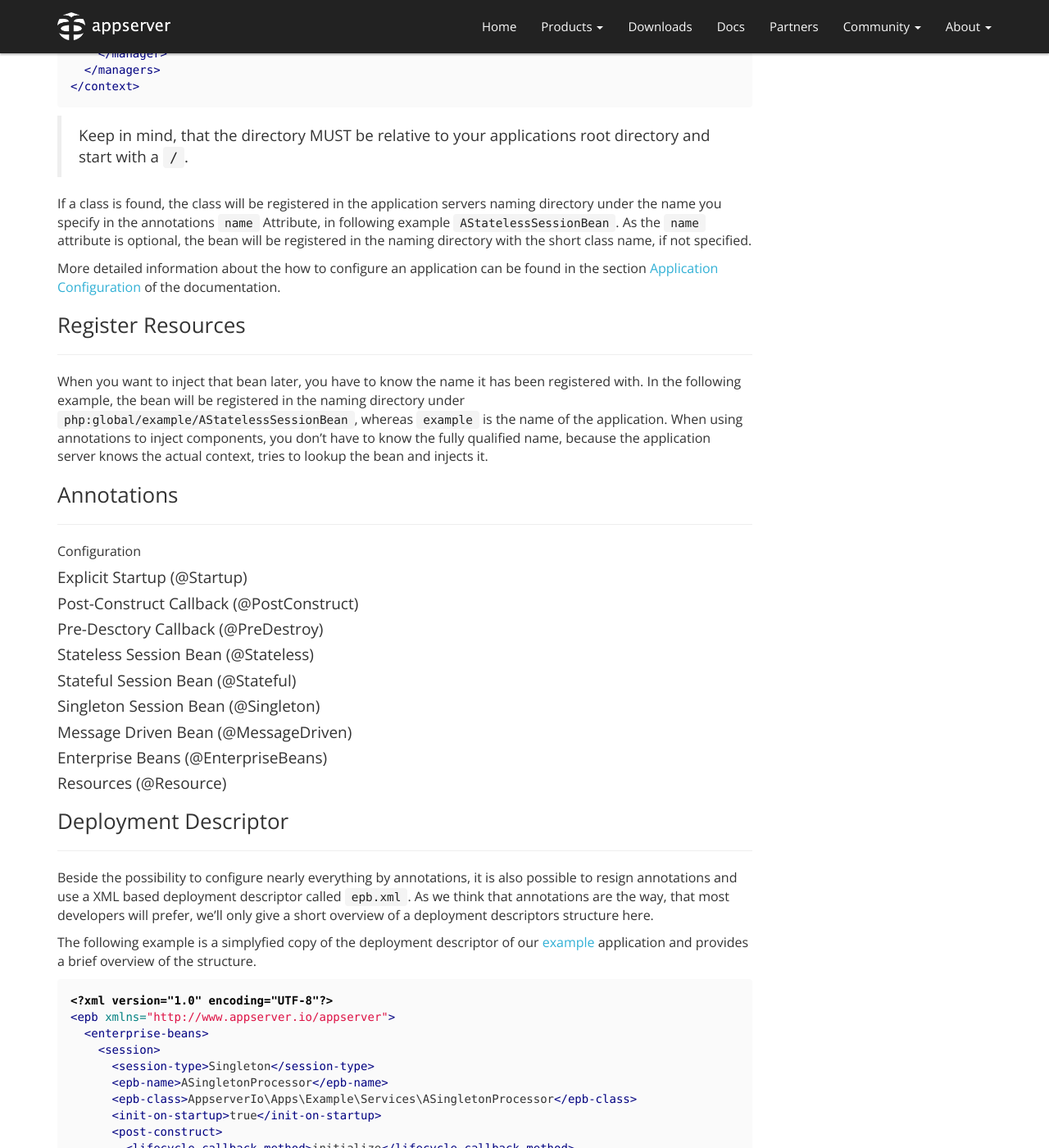
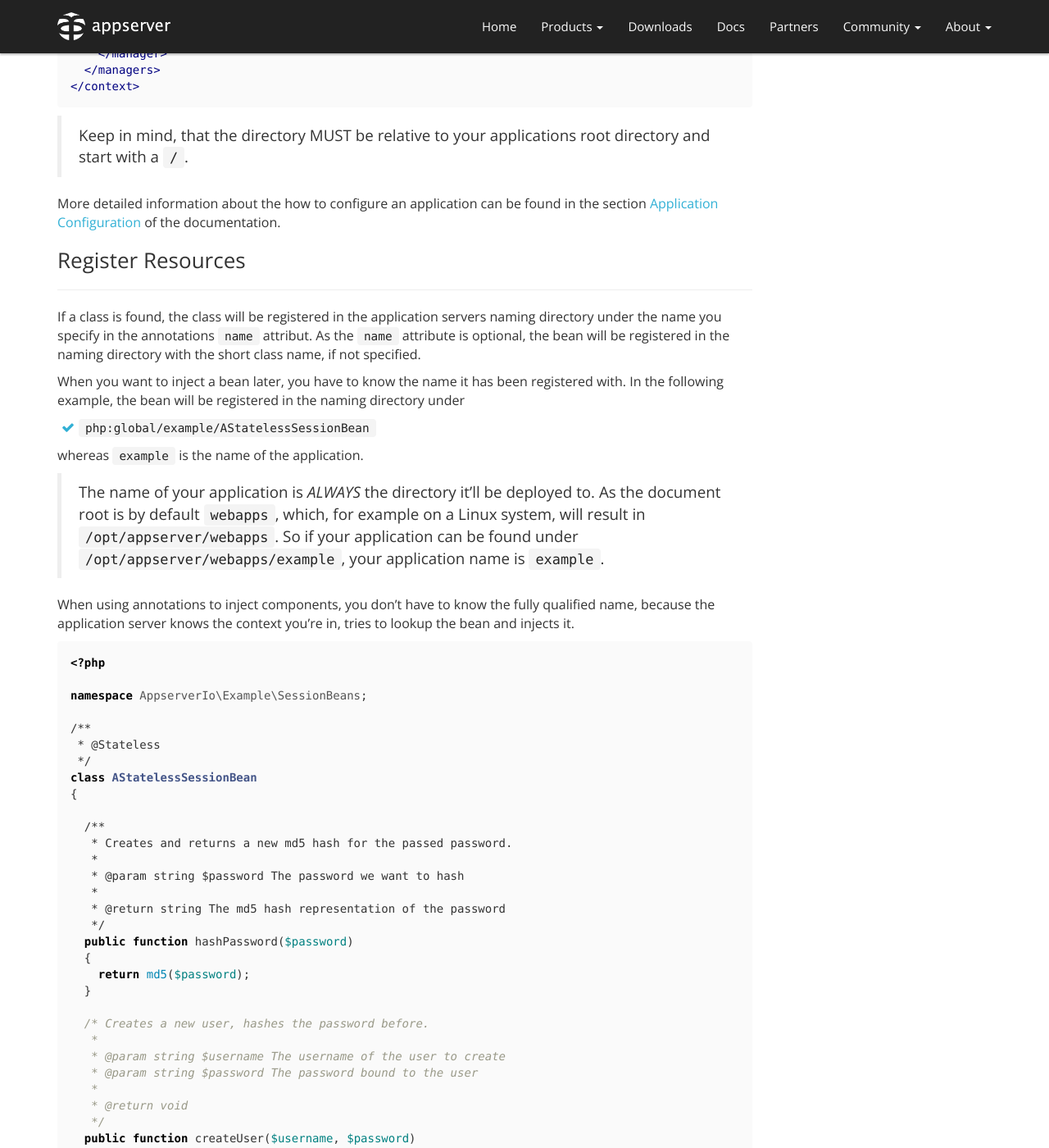
Before and after one commit to appserver-io/appserver, a Jekyll site: the page built from _posts/2015-01-28-naming-directory-basics.md, in a window 1280 px wide and 1400 px high, scrolled down 1528 px. Shown: the whole window at 82% size. Built offline with Jekyll 4.4.1, drawn with Linux system fonts in a browser that asks for light colours; nearby versions of some CDN libraries; library files that are not in the unit come from our copies; Markdown is read by kramdown in place of the engine named in the settings; comment, search, counter and statistics services are not loaded; some of the changed text lies outside the part shown.

Commit message:
Update 2015-01-28-naming-directory-basics.md

````diff
--- a/_posts/2015-01-28-naming-directory-basics.md
+++ b/_posts/2015-01-28-naming-directory-basics.md
@@ -9,11 +9,11 @@
 
 Every container running in the application server has a internal registry, we call it Naming Directory. In Java this is called `Enterprise Naming Context` or in short `ENC`. The naming directory is something like an object store, the container registers references to its resources. Resources can be beans or contexts provided by an application. All that resources are registered in the `Naming Directory` which allows you the access them if needed.
 
-### Application Configuration
+### Configure directories to be parsed
 
-When the application server starts, it parses the `META-INF/classes` and `WEB-INF/classes` folders by default to find classes with supported annotations.
+When the application server starts, by default, it parses the `META-INF/classes` and `WEB-INF/classes` folders of your application to find components with supported annotations.
 
-What directories should be parsed for annotated classes can be configured in your applications configuration file. If you don't bundle a specific configuration file with your application, the default configuration will be used. The default application configuration is located under `etc/appserver/conf.d/context.xml`. The nodes `/context/managers/manager[@name="BeanContextInterface" or @name="ServletContextInterface"]` are responsible for parsing and initializing the components.
+What directories are parsed to locate annotated components can be configured in your applications configuration file. If you don't bundle a specific configuration file with your application, the default configuration will be used. The default application configuration is located under `etc/appserver/conf.d/context.xml` and should *NEVER* be edited. The nodes `/context/managers/manager[@name="BeanContextInterface" or @name="ServletContextInterface"]` are responsible for parsing and initializing the components.
 
 ```xml
 <?xml version="1.0" encoding="UTF-8"?>
@@ -45,7 +45,7 @@
 </context>
 ```
 
-You can bundle your application with its own, customized `context.xml` file. This MUST be placed in your applications `META-INF` directory. The file MUST not be a full copy of the default one, it allows you to override the nodes you want to customize or extend. To add an additional directory `common/classes` your `context.xml` file could simply look like this
+You can bundle your application with its own, customized `context.xml` file. This *MUST* be placed in your applications `META-INF` directory. The file *MUST NOT* be a full copy of the default one, it allows you to override the nodes you want to customize or extend. To add an additional directory `common/classes` your `context.xml` file could simply look like this
 
 ```xml
 <?xml version="1.0" encoding="UTF-8"?>
@@ -69,14 +69,65 @@
 
 > Keep in mind, that the directory MUST be relative to your applications root directory and start with a `/`.
 
-If a class is found, the class will be registered in the application servers naming directory under the name you specify in the annotations `name` Attribute, in following example `AStatelessSessionBean`. As the `name` attribute is optional, the bean will be registered in the naming directory with the short class name, if not specified.
-
 More detailed information about the how to configure an application can be found in the section [Application Configuration](<{{ "/documentation/configuration.html#application-configuration" | prepend: site.baseurl }}>) of the documentation.
 
 ### Register Resources
 ***
 
-When you want to inject that bean later, you have to know the name it has been registered with. In the following example, the bean will be registered in the naming directory under `php:global/example/AStatelessSessionBean`, whereas `example` is the name of the application. When using annotations to inject components, you don't have to know the fully qualified name, because the application server knows the actual context, tries to lookup the bean and injects it.
+If a class is found, the class will be registered in the application servers naming directory under the name you specify in the annotations `name` attribut. As the `name` attribute is optional, the bean will be registered in the naming directory with the short class name, if not specified.
+
+When you want to inject a bean later, you have to know the name it has been registered with. In the following example, the bean will be registered in the naming directory under
+
+* `php:global/example/AStatelessSessionBean`
+
+whereas `example` is the name of the application.
+
+> The name of your application is *ALWAYS* the directory it'll be deployed to. As the document root is by default `webapps`, which, for example on a Linux system, will result in `/opt/appserver/webapps`. So if your application can be found under `/opt/appserver/webapps/example`, your application name is `example`.
+
+When using annotations to inject components, you don't have to know the fully qualified name, because the application server knows the context you're in, tries to lookup the bean and injects it.
+
+```php
+<?php
+
+namespace AppserverIo\Example\SessionBeans;
+
+/**
+ * @Stateless
+ */
+class AStatelessSessionBean
+{
+
+  /**
+   * Creates and returns a new md5 hash for the passed password.
+   *
+   * @param string $password The password we want to hash
+   *
+   * @return string The md5 hash representation of the password
+   */
+  public function hashPassword($password)
+  {
+    return md5($password);
+  }
+
+  /* Creates a new user, hashes the password before.
+   *
+   * @param string $username The username of the user to create
+   * @param string $password The password bound to the user
+   *
+   * @return void
+   */
+  public function createUser($username, $password)
+  {
+
+    // hash the password
+    $hashedPassword = $this->hashPassword($password);
+
+    /*
+     * Implement functionality to create user in DB
+     */
+  }
+}
+```
 
 ### Annotations
 ***
````
